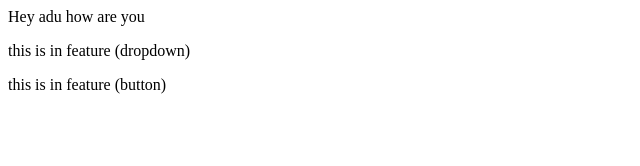
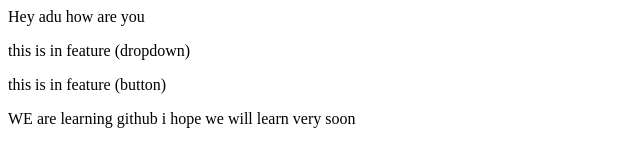
Before and after one commit to hlusee/localrepo, a plain HTML site: page index.html in a window 1280 px wide. Shown: the whole page, without its empty margins (0-640 px from the left). Drawn offline with Linux system fonts and the light colour scheme.

Commit message:
new paragraph

```diff
--- a/index.html
+++ b/index.html
@@ -1,3 +1,5 @@
 <p>Hey adu how are you</p>
 <p>this is in feature (dropdown)</p>
 <p>this is in feature (button)</p>
+
+<p>WE are learning github i hope we will learn very soon</p>
```
